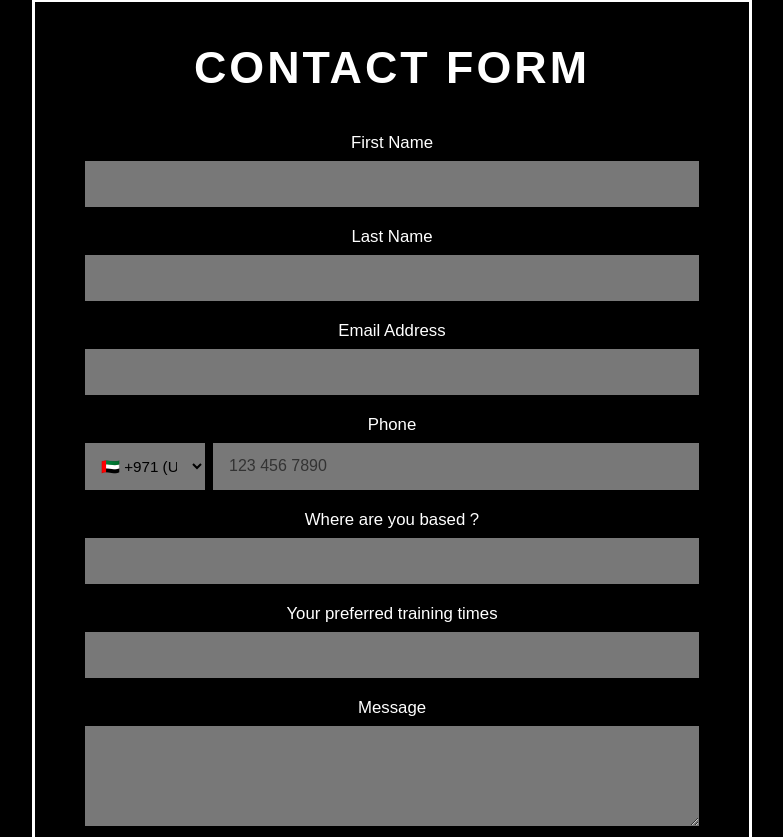
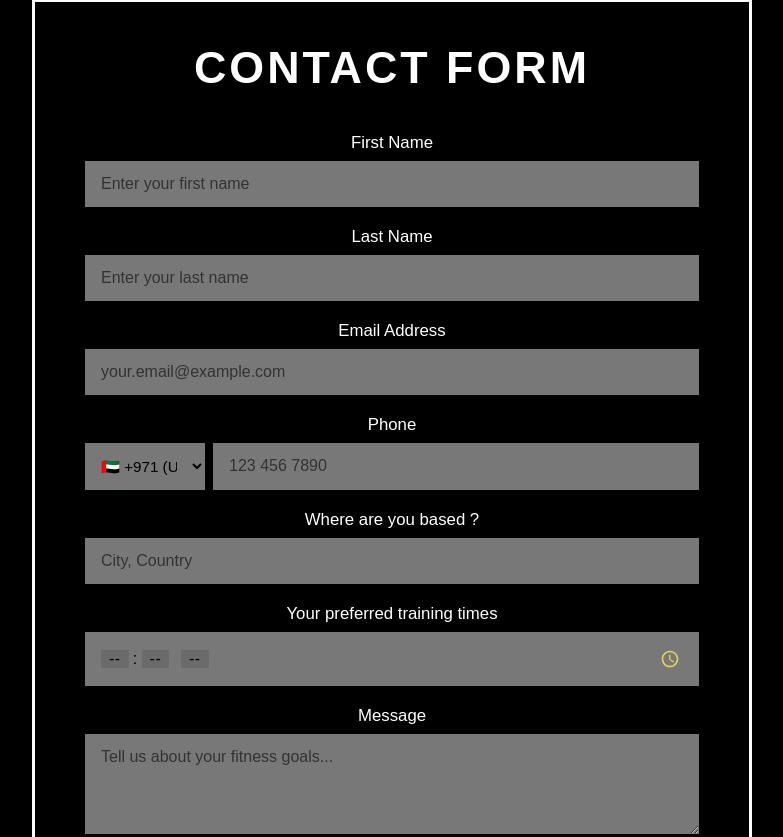
Before and after one commit to shubmohan11/trainalogy, a React (Create React App) app: page / in a window 1280 px wide. Shown: the part 8943-9780 px from the top of the page, without its empty margins (248-1031 px from the left). Built offline with nearby package versions, Linux system fonts and the light colour scheme.

Commit message:
Add modern time picker and placeholders to contact form

```diff
--- a/src/components/ContactForm.css
+++ b/src/components/ContactForm.css
@@ -56,6 +56,49 @@
   width: 100%;
   font-family: inherit;
   outline: none;
+}
+
+.contact-form input[type="time"] {
+  cursor: pointer;
+  background: #787878;
+  color: #000;
+  border: none;
+  border-radius: 0;
+  padding: 14px 16px;
+  font-size: 1em;
+  font-weight: 500;
+  letter-spacing: 0.5px;
+}
+
+.contact-form input[type="time"]::-webkit-calendar-picker-indicator {
+  cursor: pointer;
+  filter: brightness(0) saturate(100%) invert(81%) sepia(58%) saturate(434%) hue-rotate(6deg) brightness(96%) contrast(92%);
+  width: 20px;
+  height: 20px;
+  transition: transform 0.2s ease;
+}
+
+.contact-form input[type="time"]::-webkit-calendar-picker-indicator:hover {
+  transform: scale(1.15);
+}
+
+.contact-form input[type="time"]::-webkit-datetime-edit-fields-wrapper {
+  padding: 0;
+}
+
+.contact-form input[type="time"]::-webkit-datetime-edit-text {
+  padding: 0 4px;
+  color: #000;
+}
+
+.contact-form input[type="time"]::-webkit-datetime-edit-hour-field,
+.contact-form input[type="time"]::-webkit-datetime-edit-minute-field,
+.contact-form input[type="time"]::-webkit-datetime-edit-ampm-field {
+  background: rgba(0, 0, 0, 0.1);
+  border-radius: 4px;
+  padding: 4px 8px;
+  color: #000;
+  font-weight: 600;
 }
 
 .phone-input-group {
--- a/src/components/ContactForm.js
+++ b/src/components/ContactForm.js
@@ -72,13 +72,13 @@ export default function ContactForm() {
         <h2 className="contact-title">CONTACT FORM</h2>
         <form className="contact-form" onSubmit={handleSubmit}>
           <label htmlFor="firstName">First Name</label>
-          <input type="text" id="firstName" name="firstName" />
+          <input type="text" id="firstName" name="firstName" placeholder="Enter your first name" />
 
           <label htmlFor="lastName">Last Name</label>
-          <input type="text" id="lastName" name="lastName" />
+          <input type="text" id="lastName" name="lastName" placeholder="Enter your last name" />
 
           <label htmlFor="email">Email Address</label>
-          <input type="email" id="email" name="email" />
+          <input type="email" id="email" name="email" placeholder="your.email@example.com" />
 
           <label htmlFor="phone">Phone</label>
           <div className="phone-input-group">
@@ -108,13 +108,13 @@ export default function ContactForm() {
           </div>
 
           <label htmlFor="location">Where are you based ?</label>
-          <input type="text" id="location" name="location" />
+          <input type="text" id="location" name="location" placeholder="City, Country" />
 
           <label htmlFor="trainingTimes">Your preferred training times</label>
-          <input type="text" id="trainingTimes" name="trainingTimes" />
+          <input type="time" id="trainingTimes" name="trainingTimes" />
 
           <label htmlFor="message">Message</label>
-          <textarea id="message" name="message" rows="4"></textarea>
+          <textarea id="message" name="message" rows="4" placeholder="Tell us about your fitness goals..."></textarea>
 
           <button type="submit" className="form-submit" disabled={status.type === 'loading'}>
             {status.type === 'loading' ? 'Sending…' : 'Submit'}
```
